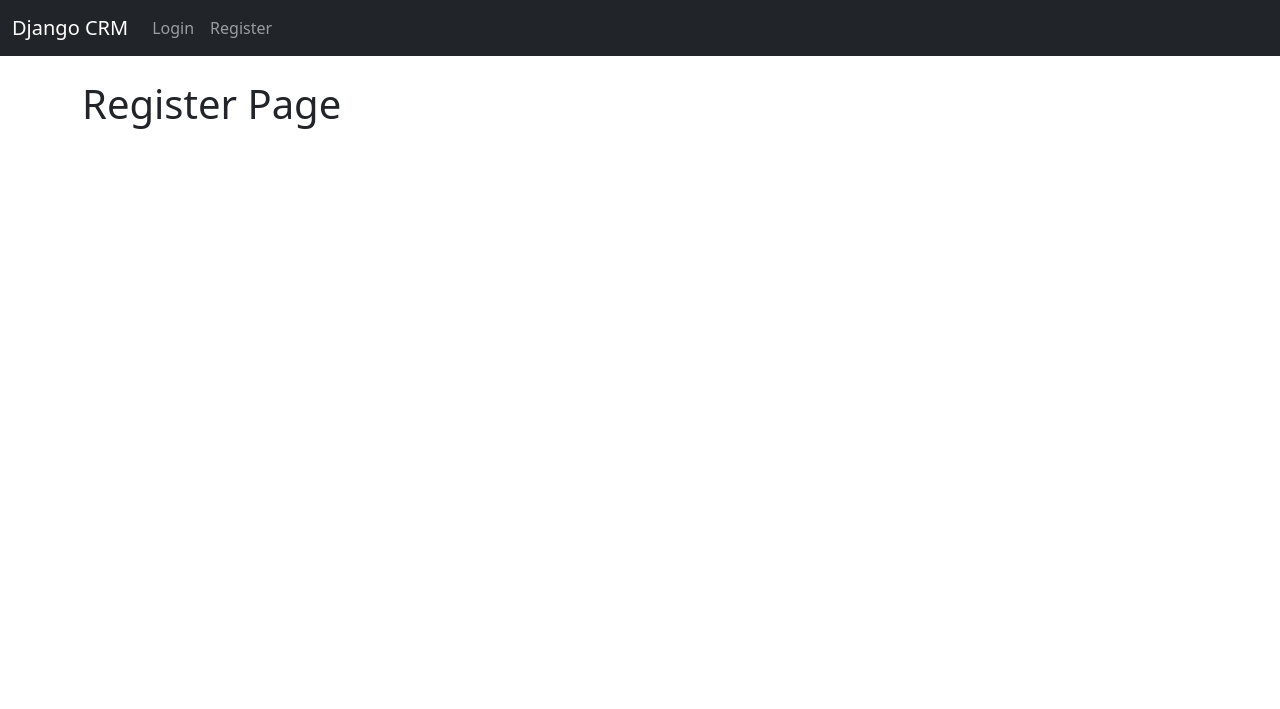
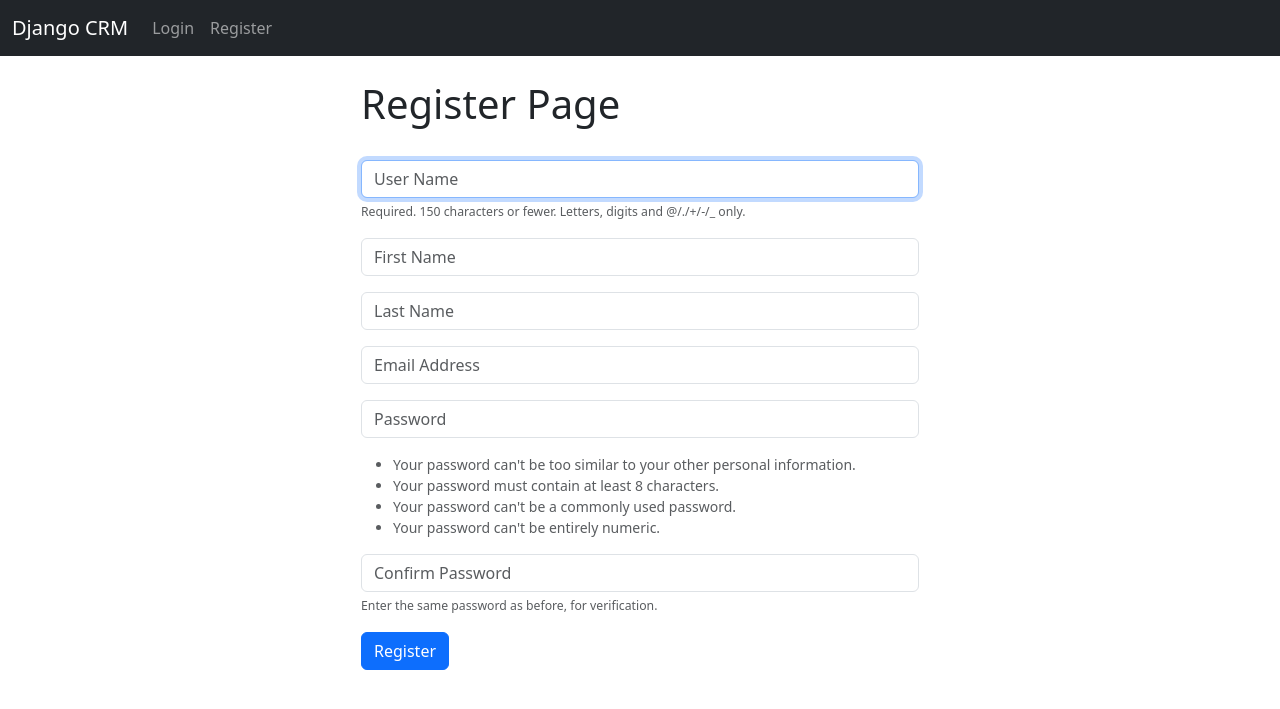
Before and after one commit to rrvillareal23/Django-CRM, a Django app: page /register/ in a window 1280 px wide. Shown: the top 709 px of the page. Run offline with Django 4.2, Linux system fonts and the light colour scheme.

Commit message:
Completed Registration form authentication and error checking

```diff
--- a/website/forms.py
+++ b/website/forms.py
@@ -1,12 +1,11 @@
-from typing import Self
 from django.contrib.auth.forms import UserCreationForm
 from django.contrib.auth.models import User
 from django import forms
 
 class SignUpForm(UserCreationForm):
-    email = forms.EmailField(label="", widget=forms.TextInput(attr={'class': 'form-control', 'placeholder': 'Email Address'}))
-    first_name = forms.CharField(label="",max_length=100, widget=forms.TextInput(attr={'class': 'form-control', 'placeholder': 'First Name'}))
-    last_name = forms.CharField(label="",max_length=100, widget=forms.TextInput(attr={'class': 'form-control', 'placeholder': 'Last Name'}))
+    email = forms.EmailField(label="", widget=forms.TextInput(attrs={'class': 'form-control', 'placeholder': 'Email Address'}))
+    first_name = forms.CharField(label="",max_length=100, widget=forms.TextInput(attrs={'class': 'form-control', 'placeholder': 'First Name'}))
+    last_name = forms.CharField(label="",max_length=100, widget=forms.TextInput(attrs={'class': 'form-control', 'placeholder': 'Last Name'}))
 
     class Meta:
         model = User
--- a/website/templates/home.html
+++ b/website/templates/home.html
@@ -14,7 +14,6 @@
     <form method="POST" action={% url 'home' %}>
       {% csrf_token %}
 
-      <form>
           <div class="mb-3">
             <input type="text" class="form-control" name="username" placeholder="Username" required>
           </div>
@@ -22,7 +21,6 @@
             <input type="password" class="form-control" name="password" placeholder="Password" required>
           </div>
           <button type="submit" class="btn btn-primary">Login</button>
-      </form>
 
     </form>
 </div>
--- a/website/templates/register.html
+++ b/website/templates/register.html
@@ -1,7 +1,30 @@
 {% extends "base.html" %}
+{% block content %}
 
-{%block content%}
+<div class = "col-md-6 offset-md-3">
+    <h1> Register Page </h1>
+    <br/>
 
-<h1> Register Page </h1>
+    <form method="POST" action="">
+        {% csrf_token %}
 
-{%endblock%}
+        {% if form.errors %}
+			<div class="alert alert-warning alert-dismissible fade show" role="alert">
+			  Your Form Has Errors
+			  {% for field in form %}
+			  	{% if field.errors %}
+			  		{{ field.errors }}
+			  	{% endif %}
+			  {% endfor %}
+			  <button type="button" class="btn-close" data-bs-dismiss="alert" aria-label="Close"></button>
+			</div>
+		{% endif %}
+
+        {{ form.as_p }}
+
+        <button type="submit" class="btn btn-primary">Register</button>
+
+    </form>
+
+</div>
+{% endblock %}
--- a/website/views.py
+++ b/website/views.py
@@ -1,6 +1,7 @@
 from django.shortcuts import render, redirect
 from django.contrib.auth import authenticate, login, logout
 from django.contrib import messages
+from .forms import SignUpForm
 
 #login info
 #admin
@@ -32,4 +33,19 @@ def logout_user(request):
     return redirect('home')
 
 def register_user(request):
-    return render(request, 'register.html', {})
+    if request.method == 'POST':
+        form = SignUpForm(request.POST)
+        if form.is_valid():
+            form.save()
+            #Authenticate and login
+            username = form.cleaned_data['username']
+            password = form.cleaned_data['password1']
+            user = authenticate(user=username, password=password)
+            login(request,user)
+            messages.success(request, "You have Successfully Registered. Welcome!")
+            return redirect('home')
+    else:
+        form = SignUpForm()
+        return render(request, 'register.html', {'form': form})
+
+    return render(request, 'register.html', {'form': form})
```
Also changed, not shown: db.sqlite3.
